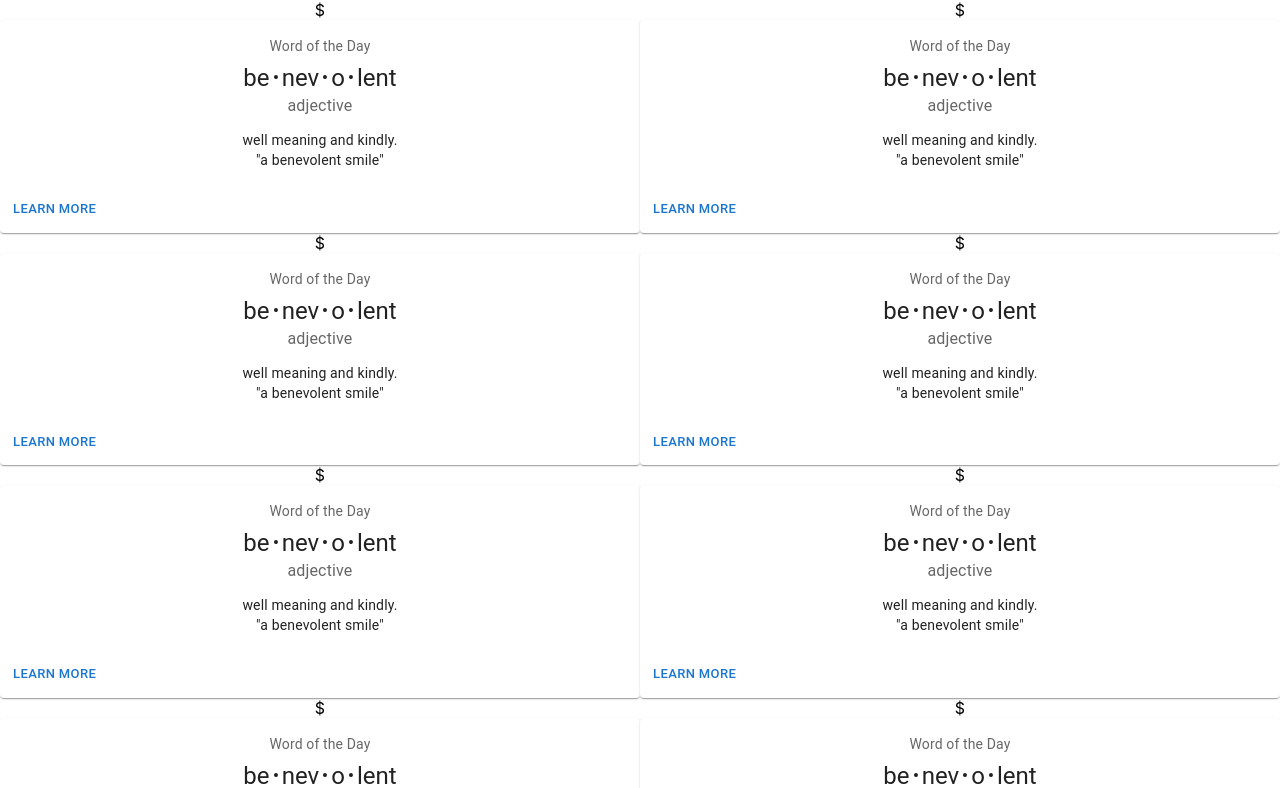
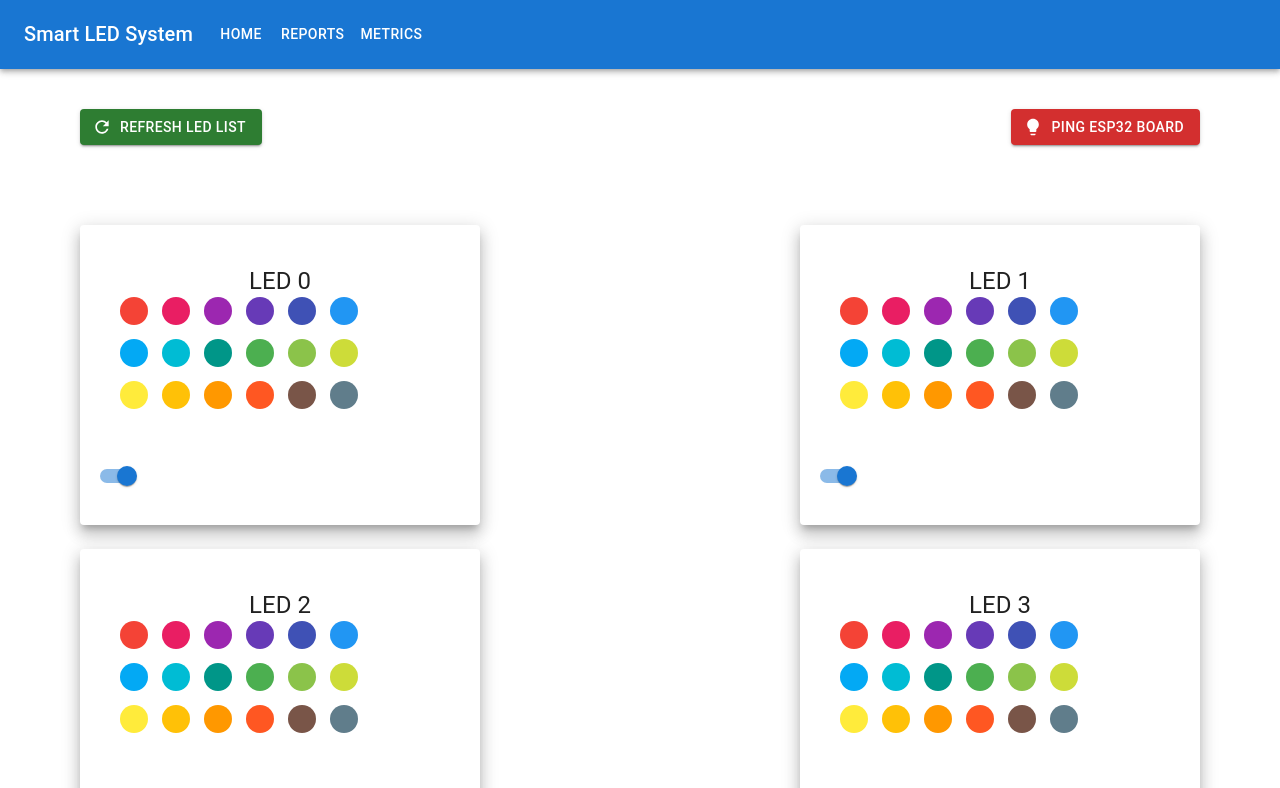
Before and after one commit to lucadulgheru/smart-led-control-app, a React (Create React App) app: page / in a window 1280 px wide. Shown: the top 788 px of the page. Built offline with nearby package versions, Linux system fonts and the light colour scheme; the HTML template or start-up script is replaced by a standard one.

Commit message:
Added color pickers | Added appbar | Added buttons

```diff
--- a/package.json
+++ b/package.json
@@ -5,6 +5,7 @@
   "dependencies": {
     "@emotion/react": "^11.9.0",
     "@emotion/styled": "^11.8.1",
+    "@mui/icons-material": "^5.6.2",
     "@mui/material": "^5.6.4",
     "@testing-library/jest-dom": "^5.14.1",
     "@testing-library/react": "^13.0.0",
@@ -13,7 +14,9 @@
     "@types/node": "^16.7.13",
     "@types/react": "^18.0.0",
     "@types/react-dom": "^18.0.0",
+    "material-ui-color-picker": "^3.5.1",
     "react": "^18.1.0",
+    "react-color": "^2.19.3",
     "react-dom": "^18.1.0",
     "react-scripts": "5.0.1",
     "typescript": "^4.4.2",
@@ -42,5 +45,8 @@
       "last 1 firefox version",
       "last 1 safari version"
     ]
+  },
+  "devDependencies": {
+    "@types/react-color": "^3.0.6"
   }
 }
--- a/src/App.tsx
+++ b/src/App.tsx
@@ -1,20 +1,24 @@
 import './App.css';
 import Layout from './Components/Layout';
 import LEDCard from './Components/LEDCard';
+import RefreshPingButtons from './Components/RefreshPingButtons';
+import ResponsiveAppBar from './Components/ResponsiveAppbar';
 
 function App() {
   return (
     <div className="App">
+      <ResponsiveAppBar/>
+      <RefreshPingButtons/>
       <Layout>
-        <LEDCard></LEDCard>
-        <LEDCard></LEDCard>
-        <LEDCard></LEDCard>
-        <LEDCard></LEDCard>
-        <LEDCard></LEDCard>
-        <LEDCard></LEDCard>
-        <LEDCard></LEDCard>
-        <LEDCard></LEDCard>
-        <LEDCard></LEDCard>
+        <LEDCard ledID={0}></LEDCard>
+        <LEDCard ledID={1}></LEDCard>
+        <LEDCard ledID={2}></LEDCard>
+        <LEDCard ledID={3}></LEDCard>
+        <LEDCard ledID={4}></LEDCard>
+        <LEDCard ledID={5}></LEDCard>
+        <LEDCard ledID={6}></LEDCard>
+        <LEDCard ledID={7}></LEDCard>
+        <LEDCard ledID={8}></LEDCard>
       </Layout>
     </div>
   );
--- a/src/Components/LEDCard.tsx
+++ b/src/Components/LEDCard.tsx
@@ -1,35 +1,37 @@
-import { Box, Button, Card, CardActions, CardContent, Typography } from "@mui/material";
+import { Card, CardActions, CardContent, Switch, Typography } from "@mui/material";
+import { useState } from "react";
+import { CirclePicker } from 'react-color';
 
-const bull = (
-    <Box
-        component="span"
-        sx={{ display: 'inline-block', mx: '2px', transform: 'scale(0.8)' }}
-    >
-        •
-    </Box>
-);
+const style = {
+    container: {
+        height: 300,
+        width: 400
+    },
+    content: {
+        padding: 5
+    }
+}
 
-const LEDCard = () => {
+const LEDCard = ({ledID}:{ledID: number}) => {
+
+    const [checked, setChecked] = useState(true);
+
     return (
-        <Card>
-            <CardContent>
-                <Typography sx={{ fontSize: 14 }} color="text.secondary" gutterBottom>
-                    Word of the Day
+        <Card
+            elevation={10}
+            sx={style.container}>
+            <CardContent sx={style.content}>
+                <Typography variant="h5">
+                    LED {ledID}
                 </Typography>
-                <Typography variant="h5" component="div">
-                    be{bull}nev{bull}o{bull}lent
-                </Typography>
-                <Typography sx={{ mb: 1.5 }} color="text.secondary">
-                    adjective
-                </Typography>
-                <Typography variant="body2">
-                    well meaning and kindly.
-                    <br />
-                    {'"a benevolent smile"'}
-                </Typography>
+                <CirclePicker />
             </CardContent>
             <CardActions>
-                <Button size="small">Learn More</Button>
+                <Switch
+                    checked={checked}
+                    onChange={() => {setChecked(!checked);}}
+                    inputProps={{ 'aria-label': 'controlled' }}
+                />
             </CardActions>
         </Card>
     );
--- a/src/Components/Layout.tsx
+++ b/src/Components/Layout.tsx
@@ -1,19 +1,27 @@
 import { Grid } from "@mui/material";
 import { ReactNode } from "react";
+
+const style = {
+    container: {
+        padding: 10
+    }
+}
 
 const Layout = ({ children }: { children: ReactNode[] }) => {
     return (
         <Grid
             container
+            spacing={3}
             direction="row"
-            justifyContent="center"
-            alignItems="center"
+            justifyContent="space-between"
+            alignItems="flex-start"
+            sx={style.container}
         >
             {
-                children.map((value: ReactNode, index: number) => {
+                children.map((value: ReactNode) => {
                     return (
-                        <Grid item xs={6}>
-                            ${value}
+                        <Grid item >
+                            {value}
                         </Grid>
                     );
                 })
--- /dev/null
+++ b/src/Components/RefreshPingButtons.tsx
@@ -0,0 +1,26 @@
+import { Button, Box, Stack } from '@mui/material';
+import RefreshIcon from '@mui/icons-material/Refresh';
+import LightbulbIcon from '@mui/icons-material/Lightbulb';
+
+const style = {
+    container: {
+        paddingTop: 5,
+        paddingLeft: 10,
+        paddingRight: 10
+    }
+};
+
+const RefreshPingButtons = () => {
+    return (
+        <Stack
+            direction="row"
+            sx={style.container}
+            justifyContent="space-between"
+        >
+            <Button variant="contained" startIcon={<RefreshIcon />} color="success">Refresh LED List</Button>
+            <Button variant="contained" startIcon={<LightbulbIcon />} color="error">Ping ESP32 board</Button>
+        </Stack>
+    );
+}
+
+export default RefreshPingButtons;
--- /dev/null
+++ b/src/Components/ResponsiveAppbar.tsx
@@ -0,0 +1,97 @@
+import * as React from 'react';
+import AppBar from '@mui/material/AppBar';
+import Box from '@mui/material/Box';
+import Toolbar from '@mui/material/Toolbar';
+import IconButton from '@mui/material/IconButton';
+import Typography from '@mui/material/Typography';
+import Menu from '@mui/material/Menu';
+import Container from '@mui/material/Container';
+import Button from '@mui/material/Button';
+import MenuItem from '@mui/material/MenuItem';
+
+const pages = ['Home', 'Reports', 'Metrics'];
+
+const ResponsiveAppBar = () => {
+  const [anchorElNav, setAnchorElNav] = React.useState<null | HTMLElement>(null);
+
+  const handleOpenNavMenu = (event: React.MouseEvent<HTMLElement>) => {
+    setAnchorElNav(event.currentTarget);
+  };
+
+  const handleCloseNavMenu = () => {
+    setAnchorElNav(null);
+  };
+
+  return (
+    <AppBar position="static">
+      <Container maxWidth="xl">
+        <Toolbar disableGutters>
+          <Typography
+            variant="h6"
+            noWrap
+            component="div"
+            sx={{ mr: 2, display: { xs: 'none', md: 'flex' } }}
+          >
+            Smart LED System
+          </Typography>
+
+          <Box sx={{ flexGrow: 1, display: { xs: 'flex', md: 'none' } }}>
+            <IconButton
+              size="large"
+              aria-label="account of current user"
+              aria-controls="menu-appbar"
+              aria-haspopup="true"
+              onClick={handleOpenNavMenu}
+              color="inherit"
+            >
+            </IconButton>
+            <Menu
+              id="menu-appbar"
+              anchorEl={anchorElNav}
+              anchorOrigin={{
+                vertical: 'bottom',
+                horizontal: 'left',
+              }}
+              keepMounted
+              transformOrigin={{
+                vertical: 'top',
+                horizontal: 'left',
+              }}
+              open={Boolean(anchorElNav)}
+              onClose={handleCloseNavMenu}
+              sx={{
+                display: { xs: 'block', md: 'none' },
+              }}
+            >
+              {pages.map((page) => (
+                <MenuItem key={page} onClick={handleCloseNavMenu}>
+                  <Typography textAlign="center">{page}</Typography>
+                </MenuItem>
+              ))}
+            </Menu>
+          </Box>
+          <Typography
+            variant="h6"
+            noWrap
+            component="div"
+            sx={{ flexGrow: 1, display: { xs: 'flex', md: 'none' } }}
+          >
+            Smart LED System
+          </Typography>
+          <Box sx={{ flexGrow: 1, display: { xs: 'none', md: 'flex' } }}>
+            {pages.map((page) => (
+              <Button
+                key={page}
+                onClick={handleCloseNavMenu}
+                sx={{ my: 2, color: 'white', display: 'block' }}
+              >
+                {page}
+              </Button>
+            ))}
+          </Box>
+        </Toolbar>
+      </Container>
+    </AppBar>
+  );
+};
+export default ResponsiveAppBar;
```
Also changed, not shown: 2 other files (tests, documents, lock files or other folders).
